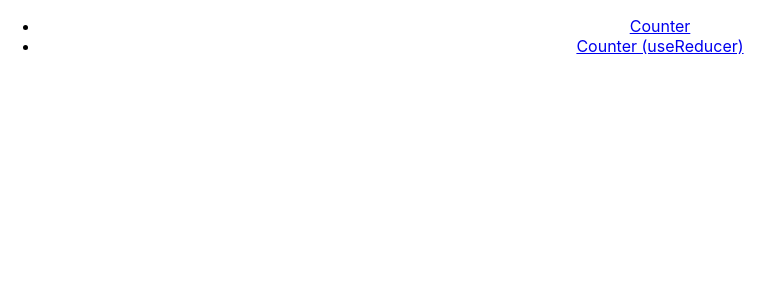
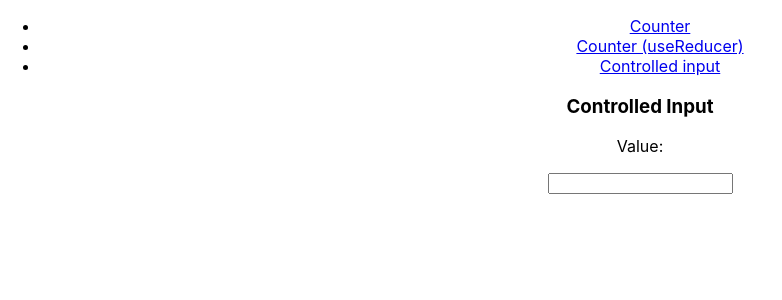
Before and after one commit to sandstorm/basic-react-redux-training-examples, a React (Create React App) app: page /controlled-input in a window 1280 px wide. Shown: the top 300 px of the page, without its empty margins (0-782 px from the left). Built offline with nearby package versions, Linux system fonts and the light colour scheme.

Commit message:
[TASK] Add controlled input example

```diff
--- a/src/App.tsx
+++ b/src/App.tsx
@@ -9,6 +9,7 @@ import './App.css';
 
 import Counter from './examples/Counter'
 import CounterUseReducer from './examples/CounterReducer'
+import ControlledInput from './examples/ControlledInput'
 
 const App: React.FC = () => {
   return (
@@ -19,10 +20,12 @@ const App: React.FC = () => {
           <Link to='/counter'>Counter</Link>
           </li>
           <li><Link to='/counter-reducer'>Counter (useReducer)</Link></li>
+          <li><Link to='/controlled-input'>Controlled input</Link></li>
         </ul>
         <Switch>
           <Route path='/counter' component={Counter} />
           <Route path='/counter-reducer' component={CounterUseReducer} />
+          <Route path='/controlled-input' component={ControlledInput} />
         </Switch>
       </div>
     </Router>
--- /dev/null
+++ b/src/examples/ControlledInput.tsx
@@ -0,0 +1,26 @@
+import React, { useState } from 'react';
+
+type Props = {
+}
+
+const ControlledInput = React.memo((props: Props) => {
+  const [inputValue, setInputValue] = useState('')
+
+  const handleInputChange = (e: React.ChangeEvent<HTMLInputElement>) => {
+    setInputValue(e.currentTarget.value)
+  }
+
+  return (
+    <div>
+      <h3>Controlled Input</h3>
+      <div>
+        <p>
+          Value: {inputValue}
+        </p>
+        <input onChange={handleInputChange} type='text' value={inputValue} />
+      </div>
+    </div>
+  );
+})
+
+export default ControlledInput;
```
